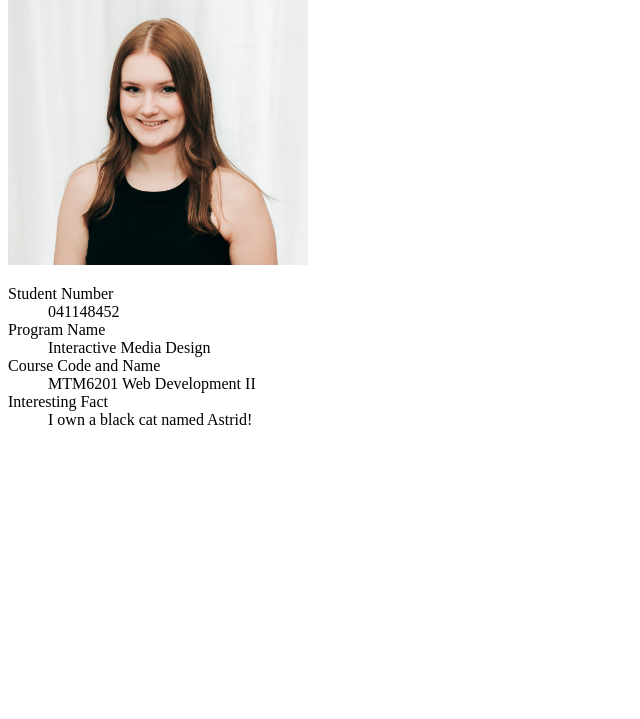
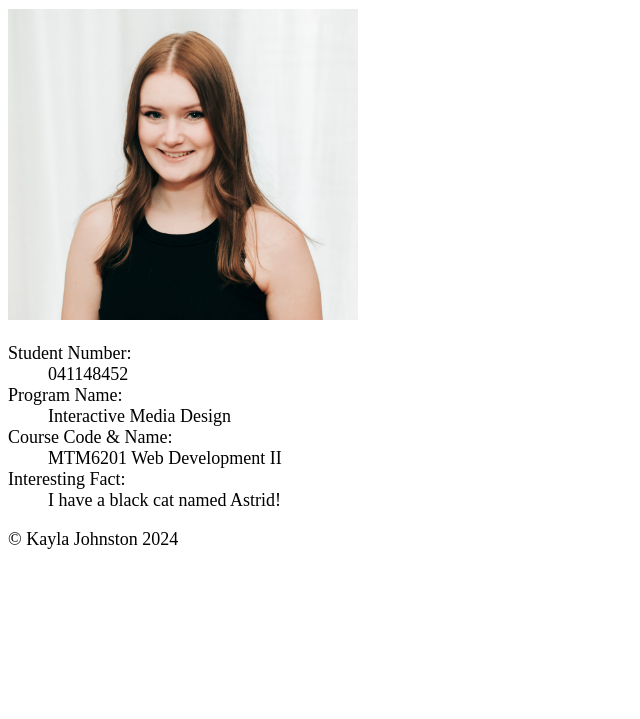
Before and after one commit to john-1523/mtm6201-week1, a plain HTML site: page index.html in a window 1280 px wide. Shown: the part 81-800 px from the top of the page, without its empty margins (0-640 px from the left). Drawn offline with Linux system fonts and the light colour scheme.

Commit message:
Updates index.html and main.css

```diff
--- a/css/main.css
+++ b/css/main.css
@@ -1,3 +1,7 @@
+html {
+    font-size: 18px;
+}
+
 img {
-    width: 300px;
+    width: 350px;
 }
--- a/index.html
+++ b/index.html
@@ -13,21 +13,21 @@
     <main>
         <img src="images/headshot.jpg" alt="headshot">
         <dl>
-            <dt>Student Number</dt>
+            <dt>Student Number:</dt>
             <dd>041148452</dd>
 
-            <dt>Program Name</dt>
+            <dt>Program Name:</dt>
             <dd>Interactive Media Design</dd>
 
-            <dt>Course Code and Name</dt>
+            <dt>Course Code & Name:</dt>
             <dd>MTM6201 Web Development II</dd>
 
-            <dt>Interesting Fact</dt>
-            <dd>I own a black cat named Astrid!</dd>
+            <dt>Interesting Fact:</dt>
+            <dd>I have a black cat named Astrid!</dd>
         </dl>
     </main>
     <footer>
-        <!-- <p>© Copyright 2024</p> -->
+        <p>© Kayla Johnston 2024</p>
     </footer>
 </body>
 </html>
```
